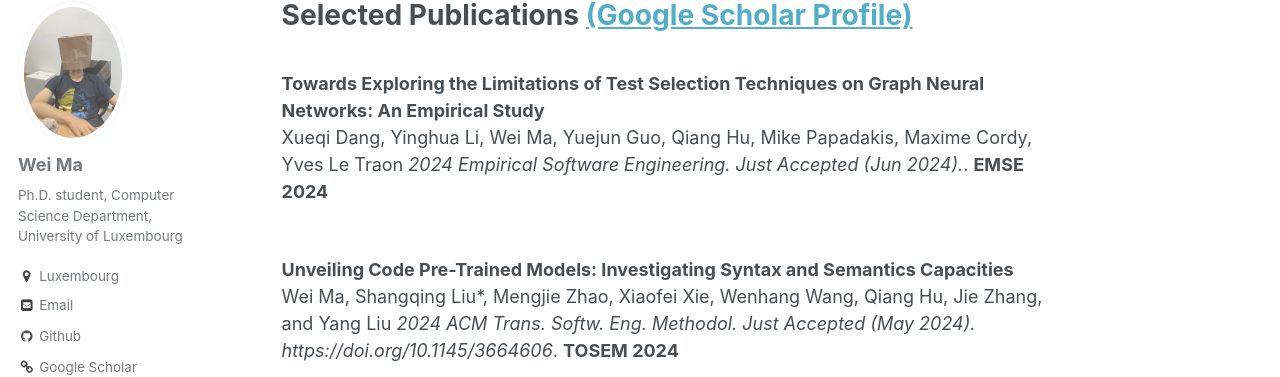
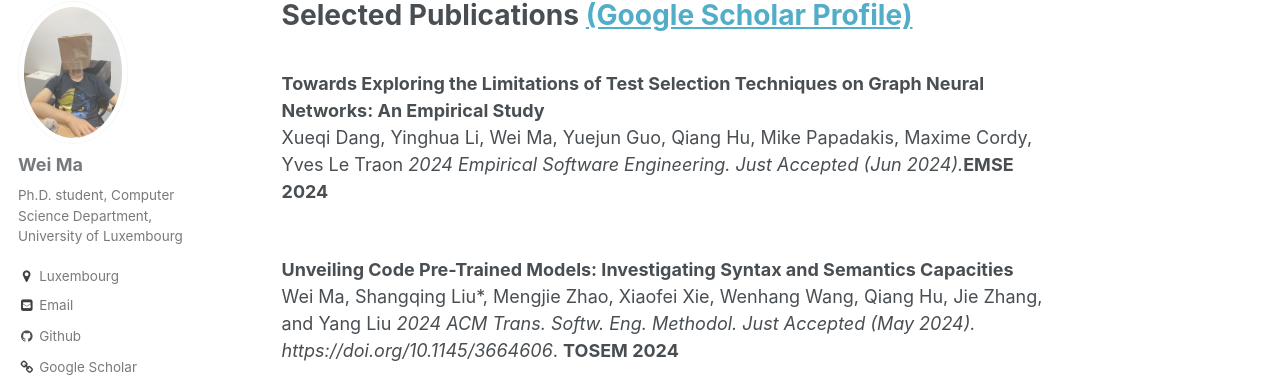
Before and after one commit to Marvinmw/WeiMa.github.io, a Jekyll site: the page built from _pages/publications.md, in a window 1280 px wide and 900 px high. Shown: the part 117-494 px from the top of the window. Built offline with Jekyll 4.4.1, drawn with Linux system fonts in a browser that asks for light colours.

```diff
--- a/_pages/publications.md
+++ b/_pages/publications.md
@@ -7,7 +7,7 @@ author_profile: true
 <br>
 <b>Towards Exploring the Limitations of Test Selection Techniques on Graph Neural Networks: An Empirical Study</b> <br>
 Xueqi Dang, Yinghua Li, Wei Ma, Yuejun Guo, Qiang Hu, Mike Papadakis, Maxime Cordy, Yves Le Traon
-<i>2024 Empirical Software Engineering. Just Accepted (Jun 2024).</i>. <b>EMSE 2024</b>
+<i>2024 Empirical Software Engineering. Just Accepted (Jun 2024).</i><b>EMSE 2024</b>
 
 <br>
 <b>Unveiling Code Pre-Trained Models: Investigating Syntax and Semantics Capacities</b> <br>
```
